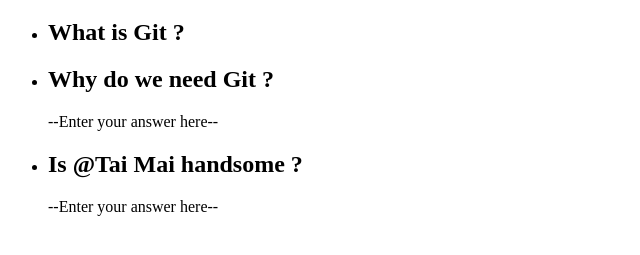
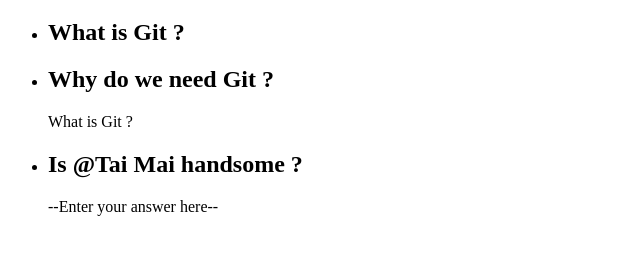
Before and after one commit to NDKhoa1307/git-training-2025, a plain HTML site: page index.html in a window 1280 px wide. Shown: the part 61-316 px from the top of the page, without its empty margins (0-640 px from the left). Drawn offline with Linux system fonts and the light colour scheme.

Commit message:
feat(NDKhoa1307): Answer question

```diff
--- a/index.html
+++ b/index.html
@@ -14,7 +14,7 @@
         </li>
         <li>
           <h2>Why do we need Git ?</h2>
-          <p>--Enter your answer here--</p>
+          <p>What is Git ?</p>
         </li>
         <li>
           <h2>Is @Tai Mai handsome ?</h2>
```
